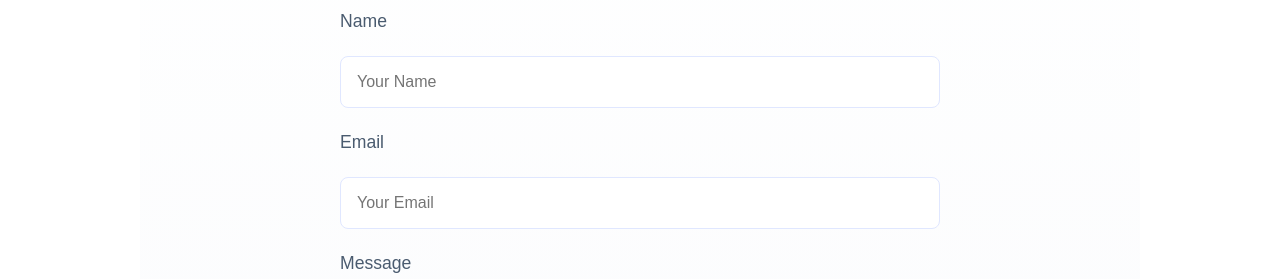
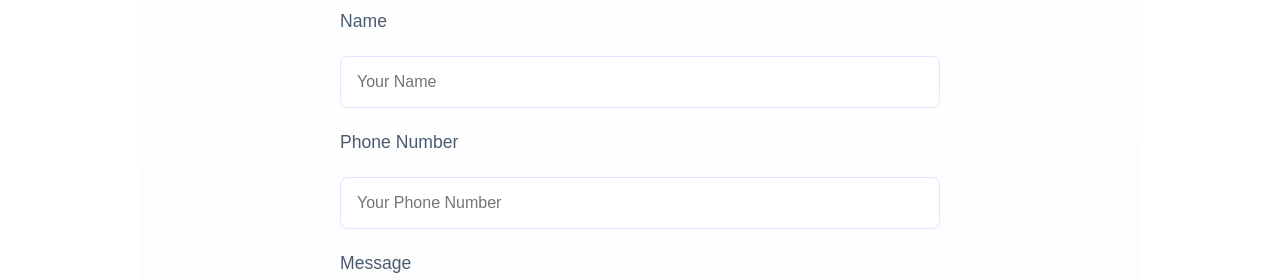
Before and after one commit to millycuhh/ferns-HVAC, a plain HTML site: page index.html in a window 1280 px wide. Shown: the part 4220-4499 px from the top of the page. Drawn offline with Linux system fonts and the light colour scheme.

Commit message:
Update index.html

```diff
--- a/index.html
+++ b/index.html
@@ -801,8 +801,8 @@
           <label for="name">Name</label>
           <input type="text" id="name" name="name" placeholder="Your Name" required>
 
-          <label for="email">Email</label>
-          <input type="email" id="email" name="email" placeholder="Your Email" required>
+          <label for="phone">Phone Number</label>
+          <input type="tel" id="phone" name="phone" placeholder="Your Phone Number" required>
 
           <label for="message">Message</label>
           <textarea id="message" name="message" placeholder="Your Message" required></textarea>
```
